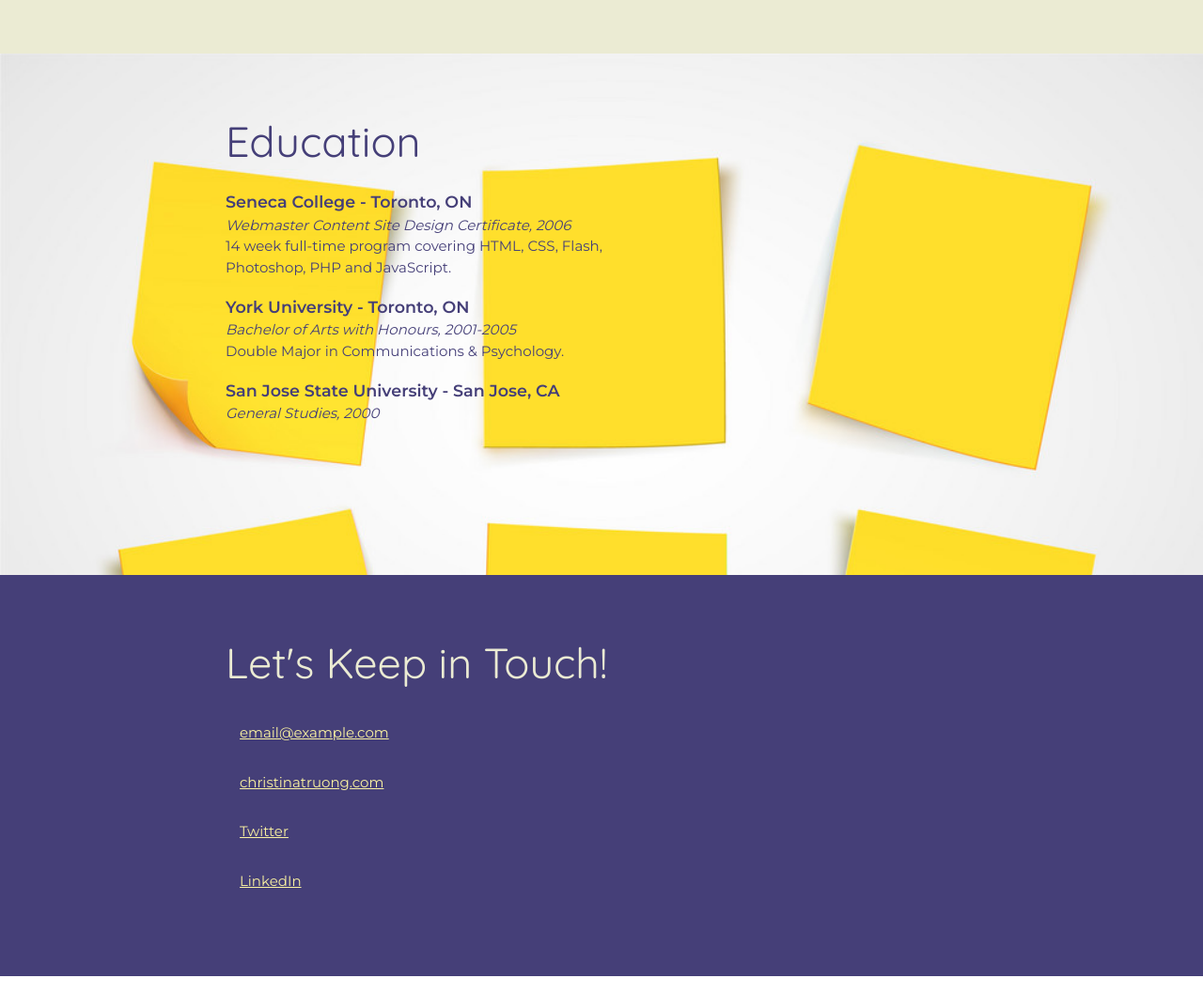
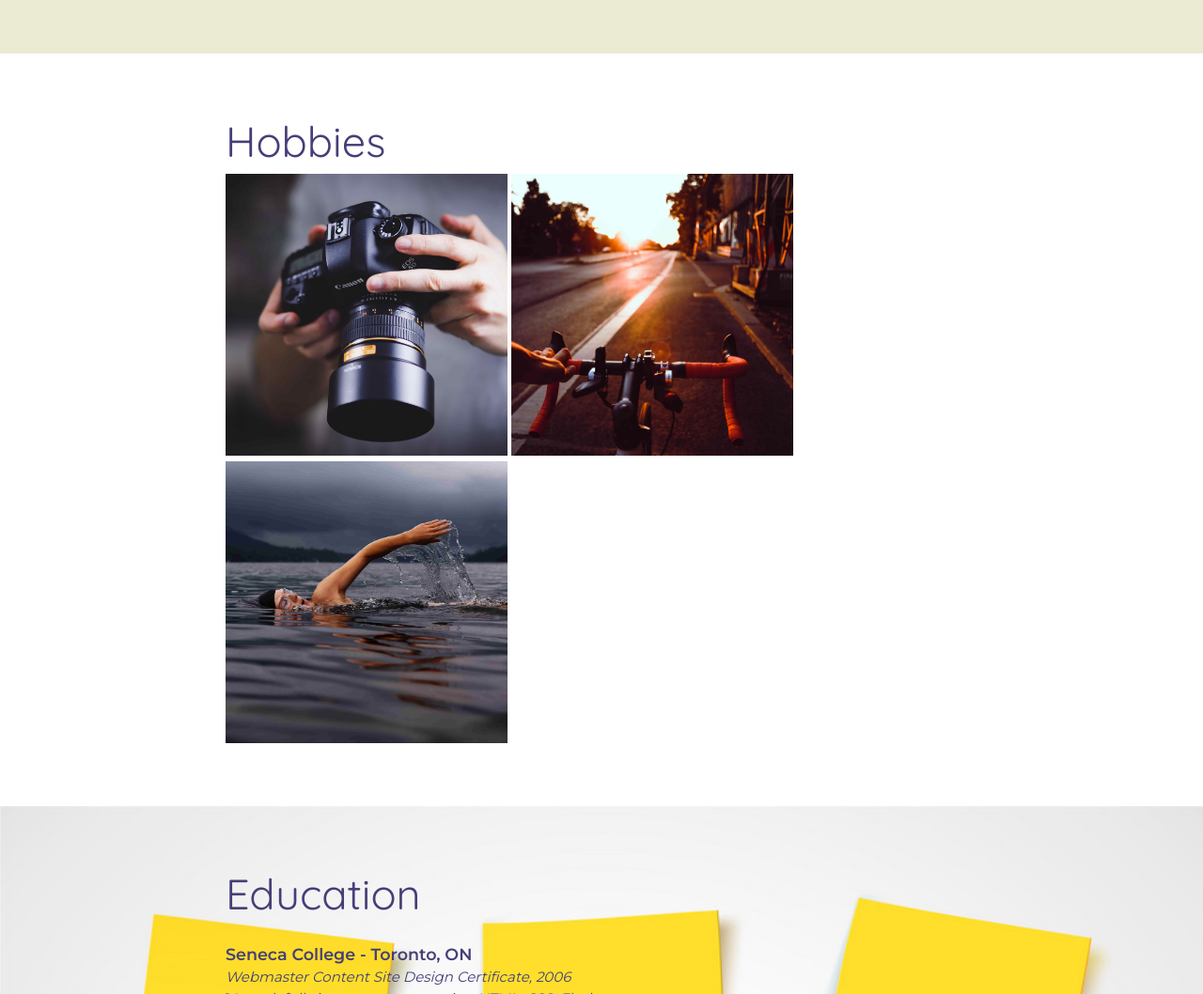
Before and after one commit to TheHagueUniversity/css-basic-challenge-jaloveckasi, a plain HTML site: page index.html in a window 1280 px wide. Shown: the part 2047-3105 px from the top of the page at 94% size. Drawn offline with Linux system fonts and the light colour scheme.

Commit message:
third part

```diff
--- a/css/styles.css
+++ b/css/styles.css
@@ -130,6 +130,18 @@
   background: rgba(47, 48, 97, 80%);
 }
 
+/* Hobbies
+------------------------------------*/
+.img-hobby{
+  width: 300px;
+  height: 300px;
+  object-fit:cover;
+}
+.img-hobby:hover{
+    width: 350px;
+  height: 350px;
+  object-fit:cover;
+}
 
 
 /* Education
--- a/index.html
+++ b/index.html
@@ -55,7 +55,16 @@
         </div>
       </section>
 
-      <!-- ****************  WORK EXPERIENCE  ******************** -->
+      <!-- ****************  HOBBIES  ******************** -->
+      <section class="hobbies">
+        <div class="content-wrap divider">
+          <h2>Hobbies</h2>
+          <a href="https://images.unsplash.com/photo-1520390138845-fd2d229dd553?ixlib=rb-1.2.1&ixid=eyJhcHBfaWQiOjEyMDd9&auto=format&fit=crop&w=2978&q=80" target="_blank"> <img class="img-hobby" src="images/photography.jpg" alt="Photography"></a>
+          <a href="https://images.unsplash.com/photo-1475666675596-cca2035b3d79?ixlib=rb-1.2.1&ixid=eyJhcHBfaWQiOjEyMDd9&auto=format&fit=crop&w=1950&q=80" target="_blank"> <img class="img-hobby" src="images/cycling.jpg" alt="Cycling"></a>
+          <a href="https://images.unsplash.com/photo-1438029071396-1e831a7fa6d8?ixlib=rb-1.2.1&ixid=eyJhcHBfaWQiOjEyMDd9&auto=format&fit=crop&w=3092&q=80" target="_blank"> <img class="img-hobby" src="images/swimming.jpg" alt="Swimming"></a>
+        </div>
+
+      </section>
 
 
       <!-- *************  EDUCATION & CERTIFICATIONS *********** -->
```
Also changed, not shown: images/cycling.jpg (added), images/photography.jpg (added), images/swimming.jpg (added), 1 other file.
